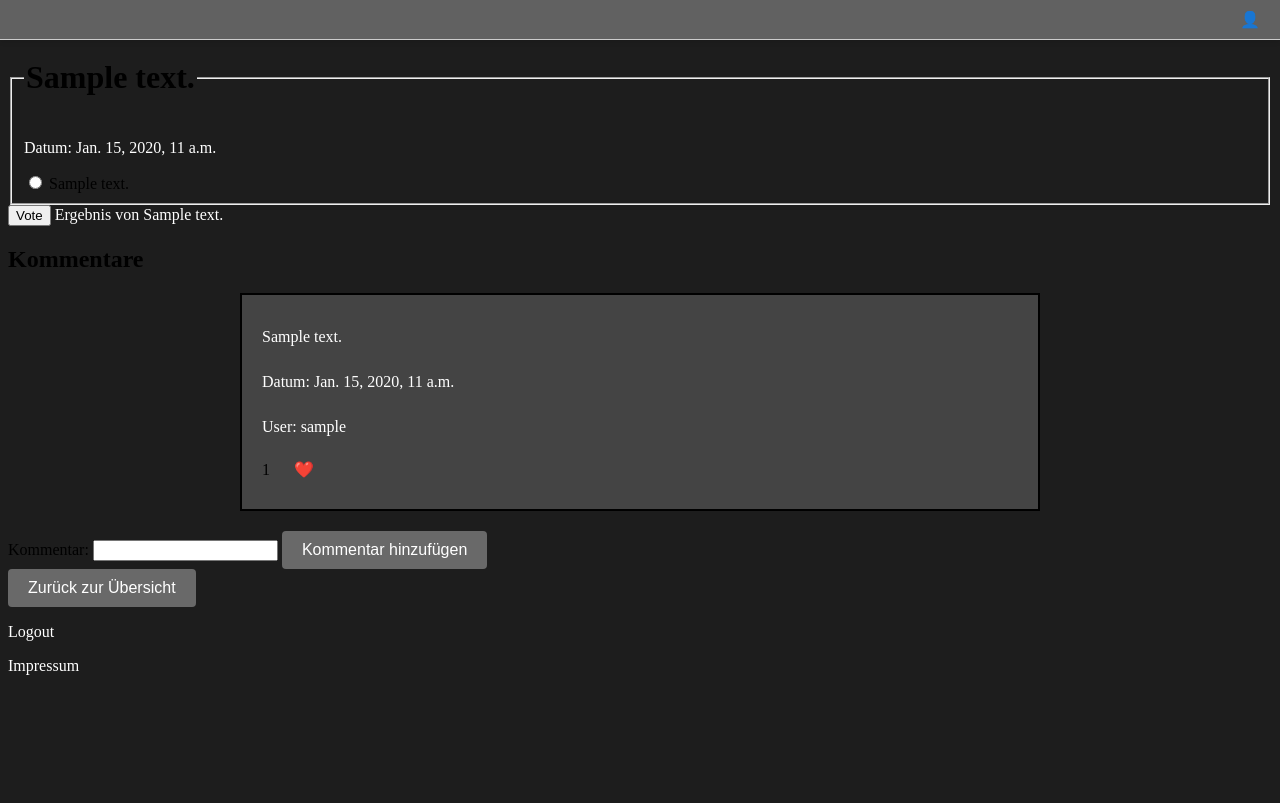
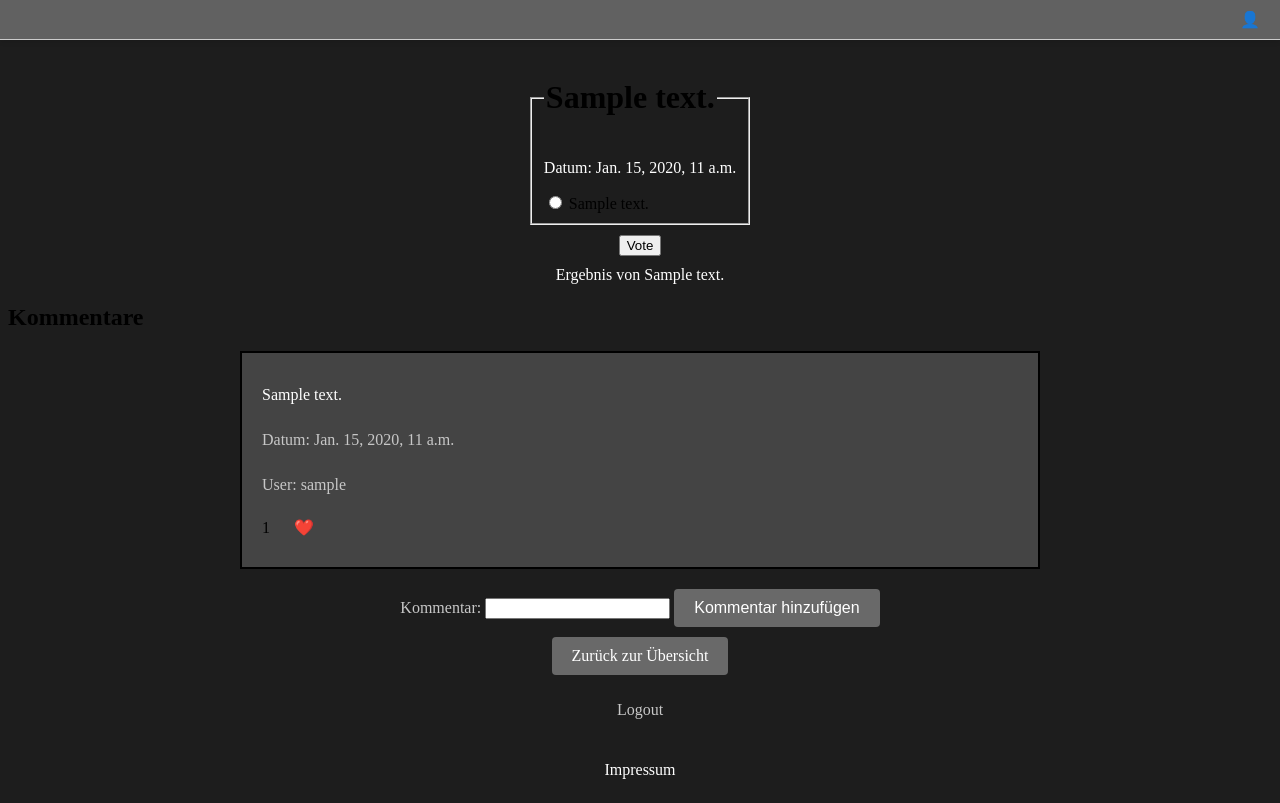
Before and after one commit to EliaLaussegger/PollsDjango1, a Django app: page /polls/1/ in a window 1280 px wide. Before the commit the page ends 675 px from the top, so only its background shows below. Run offline with Django 5.2, Linux system fonts and the light colour scheme; tables that the repository leaves empty hold one stand-in row (values such as "Sample post").

Commit message:
Mehr css

```diff
--- a/polls/static/polls/style.css
+++ b/polls/static/polls/style.css
@@ -71,6 +71,7 @@ body {
     .box {
       font-size: 16px;
     }
+    .button-link,
     button {
     width: 100%;
     font-size: 18px;
@@ -87,6 +88,24 @@ body {
     padding: 4px 8px;
   }
 }
+.button-container {
+  display: flex;
+  flex-direction: column;
+  align-items: center;
+  gap: 10px;
+}
+.questions-container {
+  display: flex;
+  flex-direction: column;
+  align-items: center;
+  gap: 10px;
+
+  width: 100%;
+  max-width: 800px;
+  margin: 20px auto;
+  box-sizing: border-box;
+}
+.button-link,
 button {
   padding: 10px 20px;
   font-size: 16px;
@@ -102,6 +121,7 @@ button {
   border: none;
   color: inherit;
 }
+.button-link:hover,
 button:hover {
   background-color: #3a3a3b;
 
@@ -114,7 +134,7 @@ a{
     text-decoration: none;
 }
 a:active {
-  /* Beim Klicken */
+
   color:white;
   text-decoration: none;
 }
@@ -124,3 +144,7 @@ a:active {
 p{
   color:white;
 }
+
+.text{
+  color: rgb(199, 199, 199);
+}
--- a/polls/templates/polls/detail.html
+++ b/polls/templates/polls/detail.html
@@ -15,7 +15,9 @@
 
   <form action="{% url 'polls:vote' question.id %}" method="post">
     {% csrf_token %}
+    <div class="questions-container">
       <fieldset>
+
         <legend><h1>{{ question.question_text }}</h1></legend>
         <p>Datum: {{ question.pub_date }}</p>
 
@@ -26,6 +28,8 @@
       </fieldset>
       <input type="submit" value="Vote">
       <a href="{% url 'polls:results' question.id %}">Ergebnis von {{ question.question_text }}</a>
+    </div>
+
   </form>
 
   <h2>Kommentare</h2>
@@ -34,8 +38,8 @@
       <li>
         <div class="box">
           <p id="comment">{{ comment.comment_text }}</p>
-          <p id="date">Datum: {{ comment.pub_date }}</p>
-          <p id="author">User: {{ comment.author }}</p>
+          <p id="date"class="text">Datum: {{ comment.pub_date }}</p>
+          <p id="author"class="text">User: {{ comment.author }}</p>
           <form method="post" action="{% url 'polls:like' comment.id %}">
             {% csrf_token %}
             <label for="like-{{ comment.id }}">{{ comment.likes }}</label>
@@ -48,16 +52,23 @@
     {% endfor %}
   </ul>
 
+
+  <div class="button-container">
   <form method="post" action="{% url 'polls:add_comment' question.id %}">
     {% csrf_token %}
-    <label for="id_comment_text">Kommentar:</label>
+    <label for="id_comment_text" class="text">Kommentar:</label>
     <input type="text" name="comment_text" id="id_comment_text" required>
     <button type="submit">Kommentar hinzufügen</button>
   </form>
-  <a href="{% url 'polls:index' %}"><button>Zurück zur Übersicht</button></a>
-  <p><a href="{% url 'polls:logout' %}" class="logout">Logout</a></p>
+    <a href="{% url 'polls:index' %}" class="button-link">Zurück zur Übersicht</a>
+    <p><a href="{% url 'polls:logout' %}" class="text">Logout</a></p>
 
     <p><a href="{% url 'polls:impressum' %}">Impressum</a></p>
+
+  </div>
+
+
+
   <span class="topbar-user">👤 {{ user.username }}</span></body>
 </body>
 </html>
```
Lines whose indentation alone changed are shown as unchanged.
